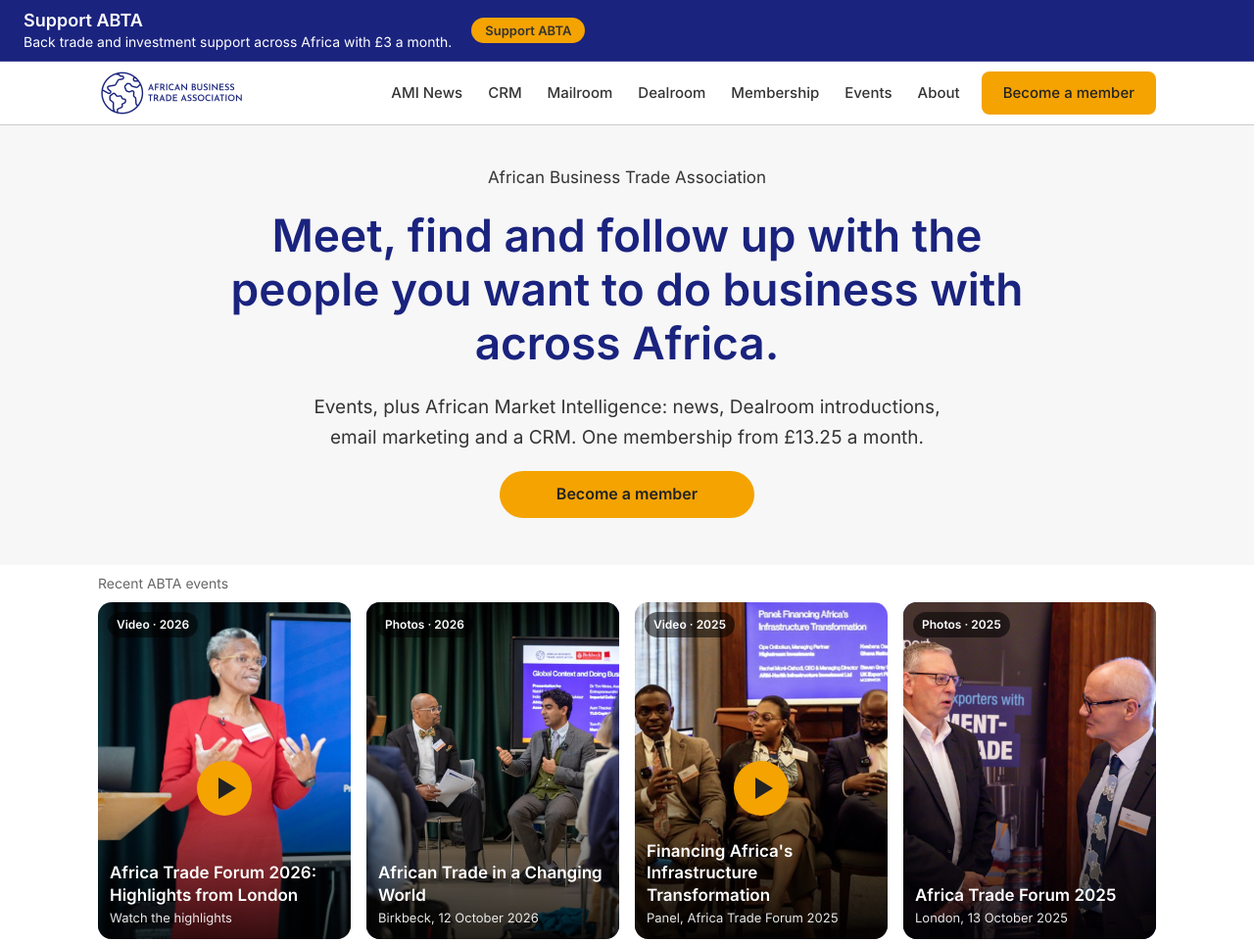
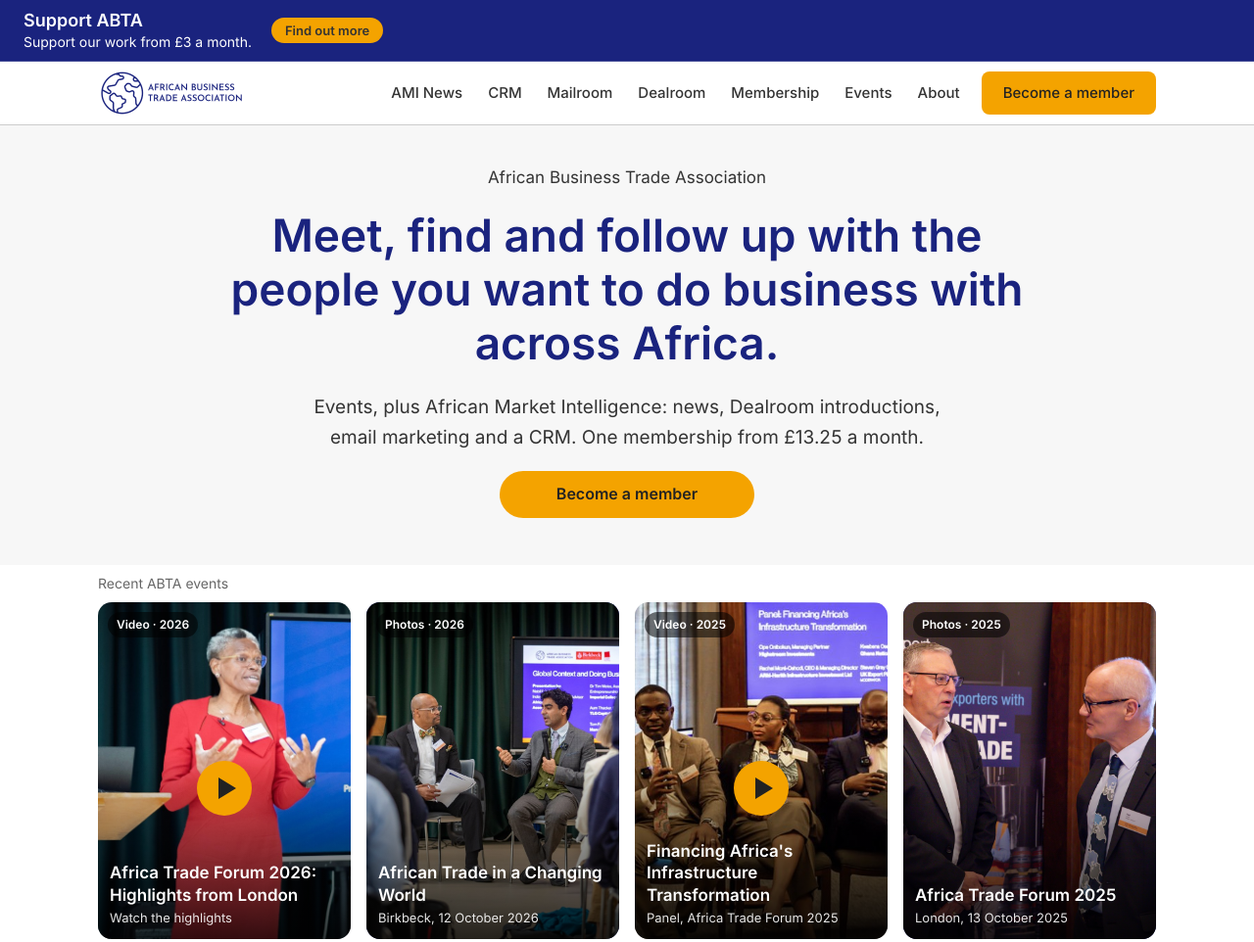
Before and after one commit to africanmarketintel/abta-africa, a plain HTML site: page index.html in a window 1280 px wide. Shown: the top 962 px of the page at 98% size. Drawn offline with Linux system fonts and the light colour scheme.

Commit message:
Update topbar support message and button text

```diff
--- a/index.html
+++ b/index.html
@@ -14,7 +14,7 @@
 
 </head><body>
 <a class="skip" href="#main">Skip to content</a>
-<div class="topbar"><div class="wrap"><div class="t"><b>Support ABTA</b><span>Back trade and investment support across Africa with £3 a month.</span></div><a class="btn btn-gold" href="/support">Support ABTA</a></div></div>
+<div class="topbar"><div class="wrap"><div class="t"><b>Support ABTA</b><span>Support our work from £3 a month.</span></div><a class="btn btn-gold" href="/support">Find out more</a></div></div>
 <header class="site"><div class="wrap">
 <a class="logo" href="/" aria-label="ABTA home"><img src="/images/logos/abta-logo-blue.png" alt="African Business Trade Association" width="132" height="44"></a>
 <nav class="main" aria-label="Main"><a href="https://ami.abta.africa/">AMI News</a><a href="https://ami.abta.africa/crm/crm.html">CRM</a><a href="https://ami.abta.africa/mailroom.html">Mailroom</a><a href="https://ami.abta.africa/deal-room.html">Dealroom</a><a href="/membership">Membership</a><a href="/upcoming-events">Events</a><a href="/about-us">About</a><a class="btn btn-gold" href="/membership#apply">Become a member</a></nav>
```
